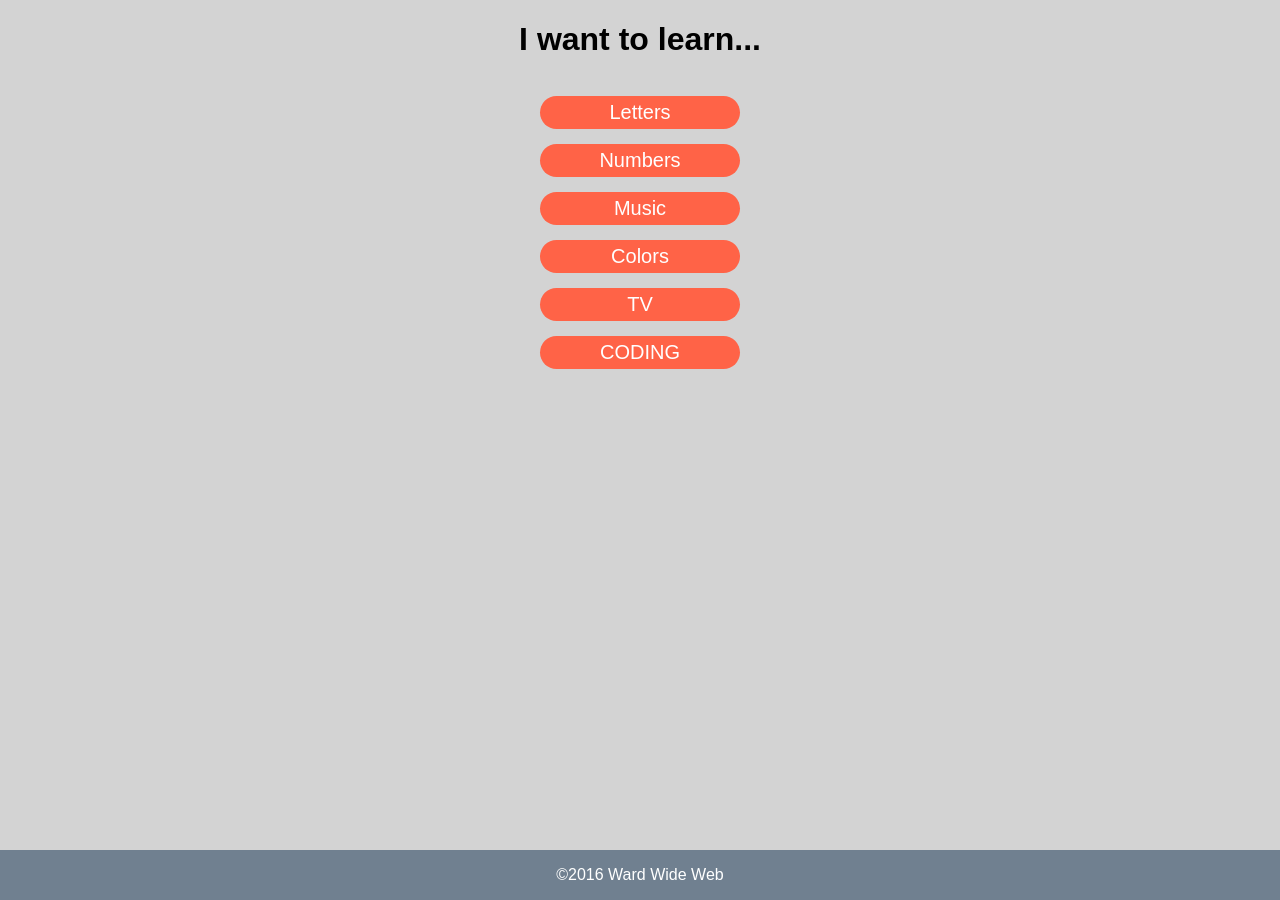
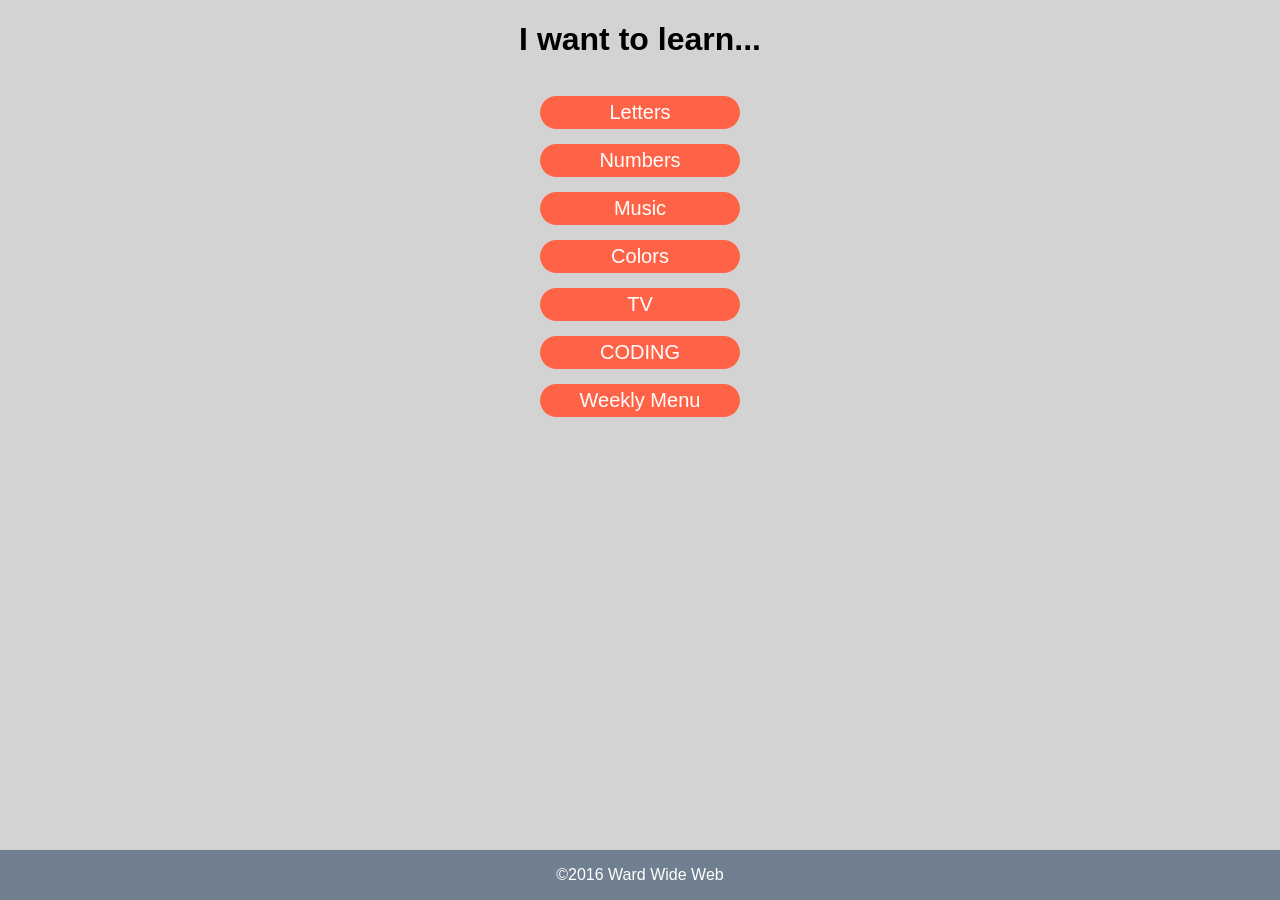
Before and after one commit to peterplays/silas-website, a Jekyll site: the page index.html, which Jekyll copies as it is, in a window 1280 px wide. Built offline with Jekyll 4.4.1, drawn with Linux system fonts in a browser that asks for light colours.

Commit message:
Update index.html
Added weekly menu/landing page thing

```diff
--- a/index.html
+++ b/index.html
@@ -21,6 +21,7 @@
 					<li><a href="SilasColors.html">Colors</a></li>
 					<li><a href="SilasShows.html">TV</a></li>
 			                <li><a href="">CODING</a></li>
+					<li><a href="indexIndex.html">Weekly Menu</a></li>
 				</ul>
 				</nav>
 			</header>
```
